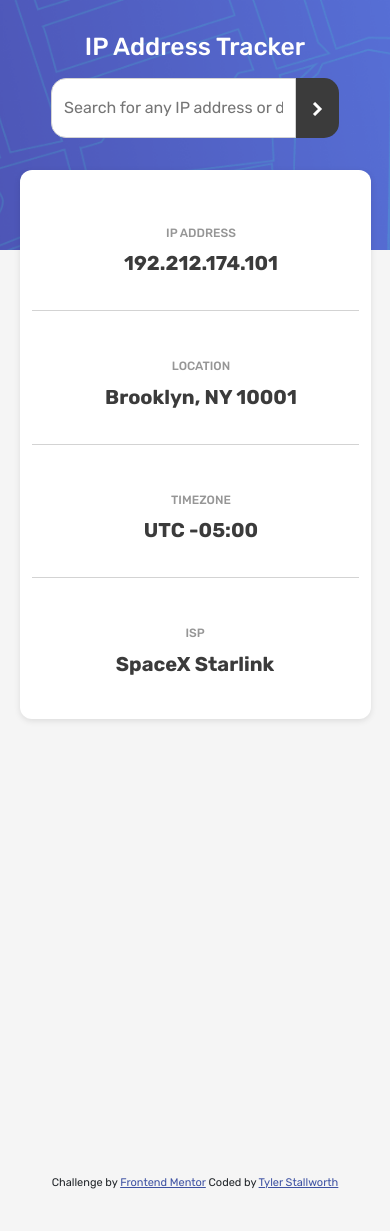
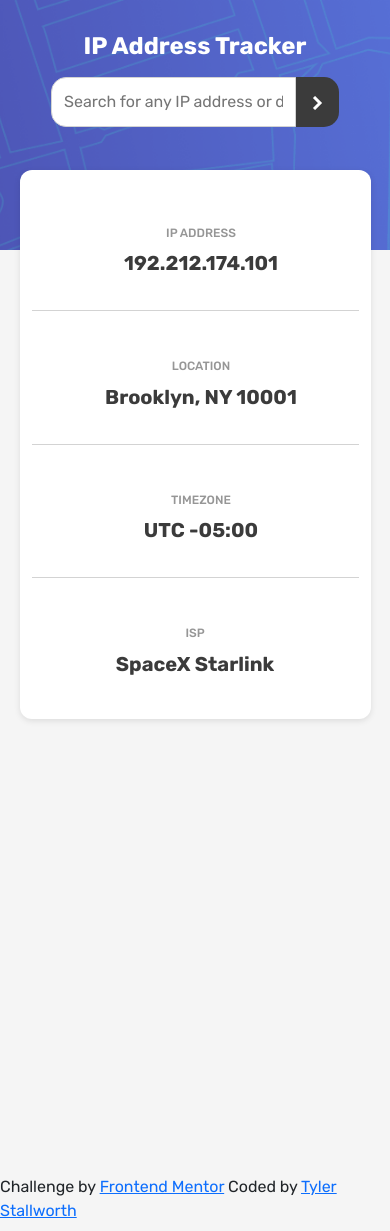
Before and after one commit to tylerstallworth15-ship-it/IP-Address-Tracker, a website: page index.html in a window 390 px wide. Before the commit the page ends 1199 px from the top, so only its background shows below. Drawn offline with nearby package versions, Linux system fonts and the light colour scheme; no server answers.

Commit message:
debugcompl

```diff
--- a/CSS/app.css
+++ b/CSS/app.css
@@ -1,5 +1,5 @@
 body {
-    margin: 0%;
+    margin: 0;
     font-family: 'Rubik', sans-serif;
     background-color: #f5f5f5;
 }
@@ -90,9 +90,6 @@ header h1 {
 
 .info-block:not(:last-child) {
     border-right: 1px solid lightgrey;
-}
-
-.info-block:not(:last-child) {
     padding-right: 2rem;
 }
 
@@ -111,7 +108,7 @@ header h1 {
 }
 
 @media (max-width: 768px) {
-    header {
+    header h1 {
         font-size: 1.5rem;
     }
 
--- a/JS/app.js
+++ b/JS/app.js
@@ -23,7 +23,7 @@ async function fetchIPData(ip = "") {
         const data = await response.json();
 
         if (data.code || !data.location) {
-            throw new Error(data.messages || "Error fetching data");
+            throw new Error(data.message || "Error fetching data");
         }
 
         updateUI(data);
@@ -57,9 +57,9 @@ function updateMap(lat, lng) {
 
     marker = L.marker([lat, lng]).addTo(map);
     map.setView([lat, lng], 13);
-    }
+}
 
-    form.addEventListener('submit', (e) => {
+form.addEventListener('submit', (e) => {
     e.preventDefault();
     fetchIPData(input.value);
 });
--- a/index.html
+++ b/index.html
@@ -12,22 +12,17 @@
   <script src="https://unpkg.com/leaflet@1.9.4/dist/leaflet.js" defer></script>
   <script src="JS/app.js" defer></script>
   <title>Frontend Mentor | IP Address Tracker</title>
-  <style>
-    .attribution { font-size: 11px; text-align: center; }
-    .attribution a { color: hsl(228, 45%, 44%); }
-  </style>
 </head>
 
 <body>
   <div class="container-fluid">
 
   <header>
-      <h2>IP Address Tracker</h2>
+      <h1>IP Address Tracker</h1>
       <form id="ip-form" class="d-flex justify-content-center mt-3">
         <label for="ip-input" class="visually-hidden">Search for an IP address or domain</label>
         <input type="text" id="ip-input" placeholder="Search for any IP address or domain" required>
-        <button type="submit">
-          <img src="./images/icon-arrow.svg" alt="Submit">
+        <button type="submit"> <img src="./images/icon-arrow.svg" alt="Submit">
         </button>
       </form>
     </header>
```
